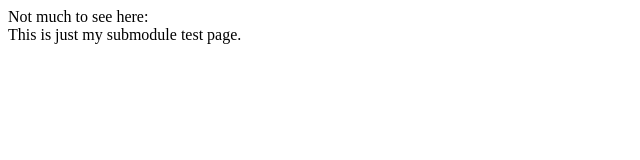
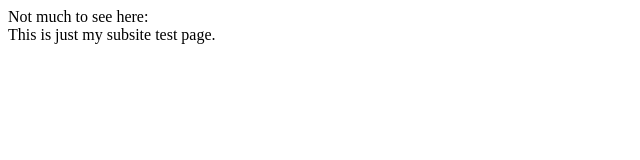
Before and after one commit to cfabre/subsite, a plain HTML site: page index.html in a window 1280 px wide. Shown: the full height of the page, 0-640 px from the left. Drawn offline with Linux system fonts and the light colour scheme.

Commit message:
Fix: name of the module was broken.

```diff
--- a/index.html
+++ b/index.html
@@ -8,6 +8,6 @@
     </head>
   <body>
     <div id="app">Not much to see here:</div>
-    <div id="app">This is just my submodule test page.</div>
+    <div id="app">This is just my subsite test page.</div>
   </body>
 </html>
```
